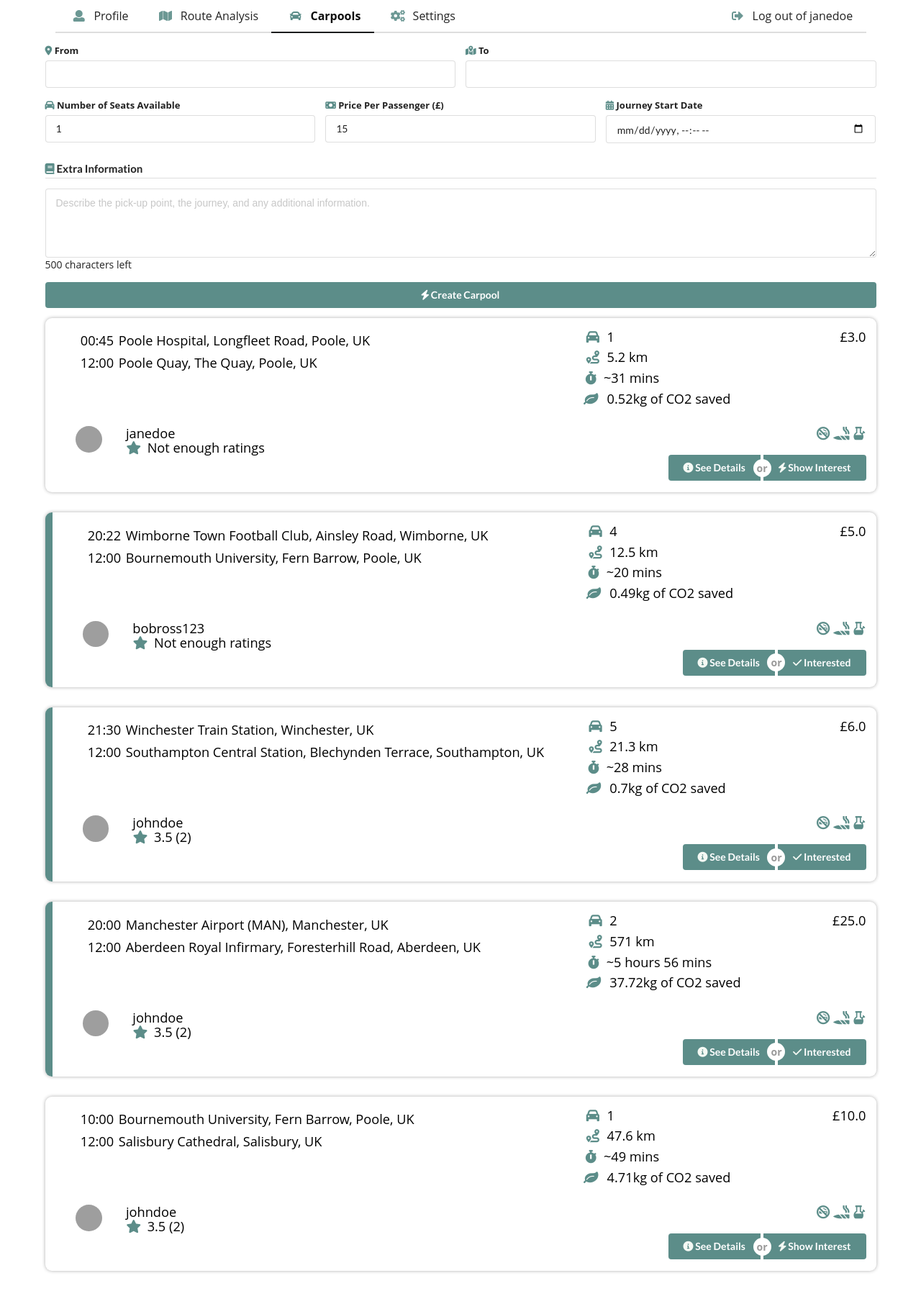
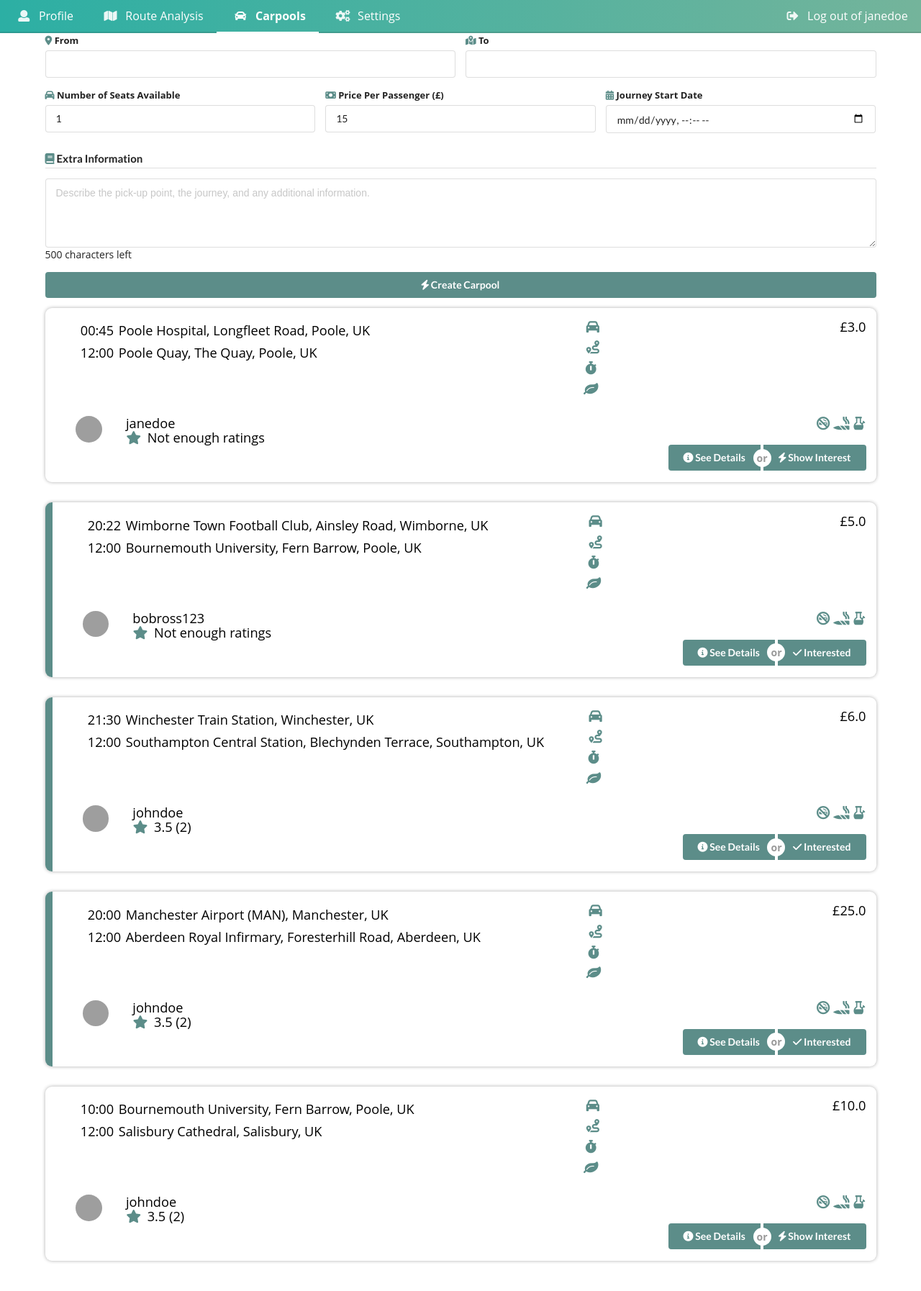
Before and after one commit to IsaacCheng9/travel-buddy, a Flask app: page /carpools in a window 1280 px wide. Shown: the whole page at 72% size. After the commit the page ends 1755 px from the top, so only its background shows below. Run offline with Flask 2, Linux system fonts and the light colour scheme; a user stored in the database is signed in; data comes from the database, SQL or seed files in the repository; some libraries are stand-ins or nearby versions; grey boxes are pictures that could not be loaded.

Commit message:
fix navbars

```diff
--- a/src/travel_buddy/static/css/theme.css
+++ b/src/travel_buddy/static/css/theme.css
@@ -3,7 +3,7 @@
     width: 30px;
 }
 
-i {
+.container i {
     color: #5C8D89 !important;
 }
 
--- a/src/travel_buddy/templates/carpools.html
+++ b/src/travel_buddy/templates/carpools.html
@@ -19,9 +19,8 @@
 </head>
 
 <body>
-    <div class="ui container">
     <!-- make a menu with options to create car pool and search car pools -->
-        <div class="ui secondary pointing menu big">
+    <div class="ui secondary pointing menu big nav">
         <a class="item" href="/profile">
             <i class="user icon"></i>
             <div class="mobile hidden">Profile</div>
@@ -44,6 +43,7 @@
             <div class="mobile hidden">Log out of {{username}}</div>
         </a>
     </div>
+    <div class="ui container">
         <div class="ui grid divided stackable">
             {% if errors %}
             <div class="row">
@@ -147,11 +147,11 @@
                     </div>
                 </div>
                 <div class="ui buttons">
-                    <button onclick='window.location="/carpools/{{ride[0]}}"' class="ui button green theme-4"><i class="fa-solid fa-circle-info"></i> See Details</button>
+                    <button onclick='window.location="/carpools/{{ride[0]}}"' class="ui button green theme-4"><i style="color: white !important;" class="fa-solid fa-circle-info"></i> See Details</button>
                     <div class="ui or"></div>
                     <button onclick="ToggleInterest('{{ride[0]}}');"
                             id="interest-btn-{{ride[0]}}"
-                            class="ui button green theme-4"><i class="fa-solid fa-bolt"></i> Show Interest</button>
+                            class="ui button green theme-4"><i style="color: white !important;" class="fa-solid fa-bolt"></i> Show Interest</button>
                 </div>
             </a>
             <div class="ui horizontal divider hidden"></div>
@@ -205,7 +205,7 @@
     function ToggleInterestUI(journey_id, state){
         if (state){
             document.getElementById("card-"+journey_id).classList.add("active");
-            document.getElementById("interest-btn-"+journey_id).innerHTML = "<i class='fa-solid fa-check'></i> Interested";
+            document.getElementById("interest-btn-"+journey_id).innerHTML = "<i style='color: white !important;' class='fa-solid fa-check'></i> Interested";
         } else {
             document.getElementById("card-"+journey_id).classList.remove("active");
             document.getElementById("interest-btn-"+journey_id).innerHTML = "<i class='fa-solid fa-bolt'></i> Show Interest";
@@ -223,4 +223,19 @@
     .fa-spinner {
         animation: fa-spin 2s infinite linear;
     }
+
+    .nav{
+		background: -webkit-linear-gradient(to right, #2cafa4, #74B49B) !important;
+		background: linear-gradient(to right, #2cafa4, #74B49B) !important;
+		color: #FFFFFF !important;
+		margin: 0rem !important;
+	}
+
+    .item{
+		color: #FFFFFF !important;
+	}
+
+	.active{
+		border-bottom-color: #FFFFFF !important;
+	}
 </style>
```
Also changed, not shown: src/travel_buddy/templates/view_carpool.html (+21 -2 lines). Lines whose indentation alone changed are shown as unchanged.
